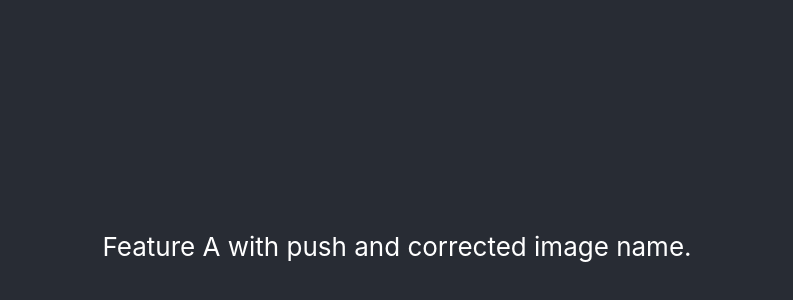
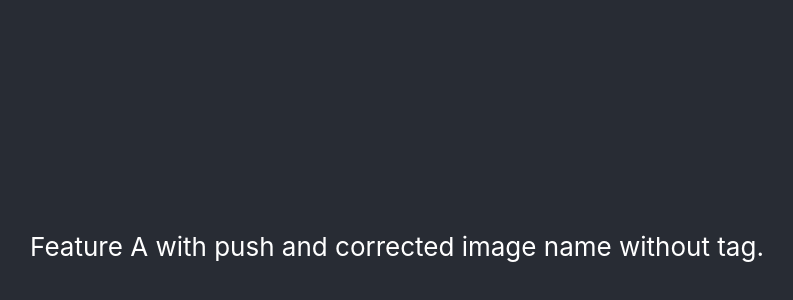
Before and after one commit to franktylerva/k8s-micro-frontend, a React (Create React App) app in the folder feature-a/: page / in a window 1280 px wide. Shown: the part 154-454 px from the top of the page, without its empty margins (243-1036 px from the left). Built offline with nearby package versions, Linux system fonts and the light colour scheme.

Commit message:
Fix tag.

```diff
--- a/feature-a/src/App.js
+++ b/feature-a/src/App.js
@@ -5,7 +5,7 @@ function App() {
   return (
     <div className="App">
       <header className="App-header">
-        Feature A with push and corrected image name.
+        Feature A with push and corrected image name without tag.
       </header>
     </div>
   );
```
